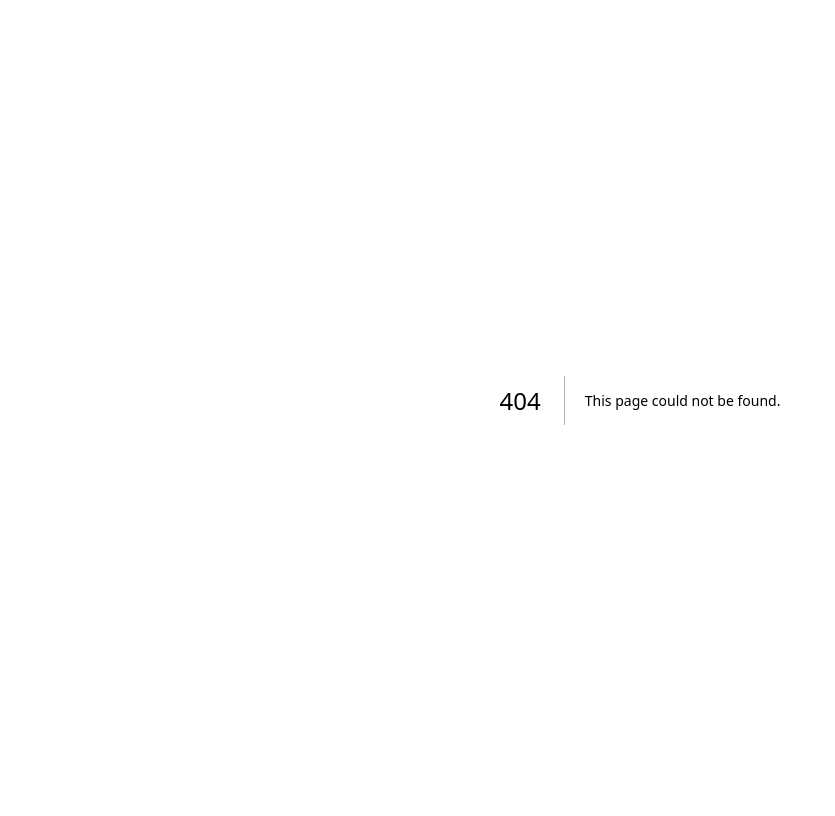
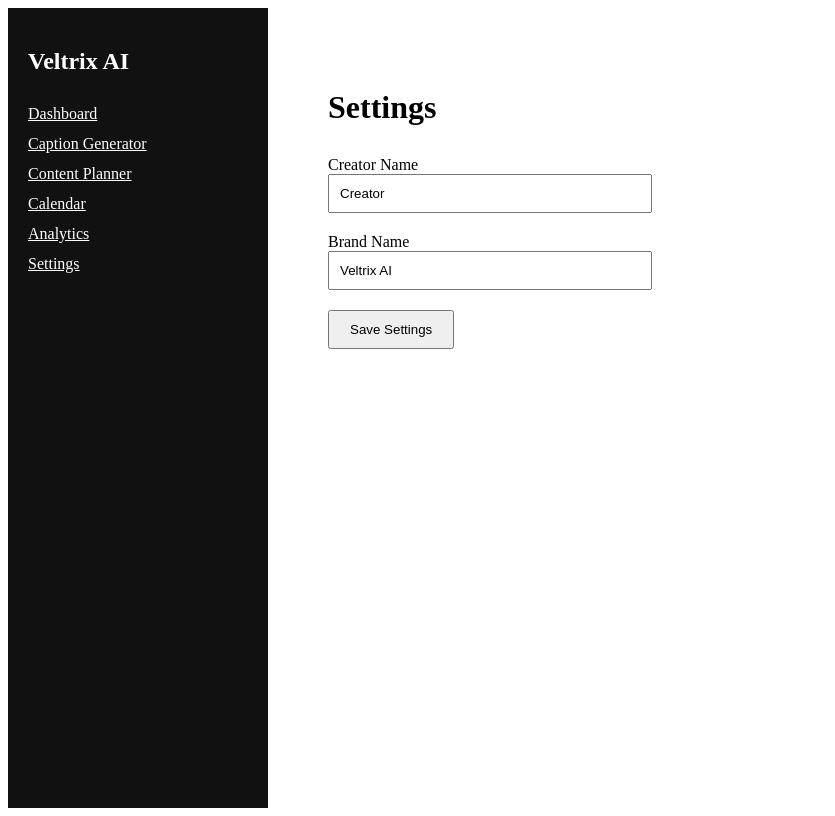
Before and after one commit to syedfaraz0099-sketch/veltrix-social-ai, a Next.js app in the folder frontend/: page /dashboard/settings in a window 1280 px wide. Before the commit this address had no page. Shown: the whole page, without its empty margins (0-835 px from the left). Built offline with nearby package versions, Linux system fonts and the light colour scheme.

Commit message:
Create page.tsx

```diff
--- /dev/null
+++ b/frontend/app/dashboard/settings/page.tsx
@@ -0,0 +1,50 @@
+"use client"
+
+import { useState } from "react"
+
+export default function SettingsPage() {
+
+  const [name, setName] = useState("Creator")
+  const [brand, setBrand] = useState("Veltrix AI")
+
+  const saveSettings = () => {
+    alert("Settings saved!")
+  }
+
+  return (
+    <div style={{ padding: "20px" }}>
+      <h1>Settings</h1>
+
+      <div style={{ marginTop: "30px" }}>
+
+        <div style={{ marginBottom: "20px" }}>
+          <label>Creator Name</label>
+          <br/>
+          <input
+            value={name}
+            onChange={(e)=>setName(e.target.value)}
+            style={{ padding:"10px", width:"300px" }}
+          />
+        </div>
+
+        <div style={{ marginBottom: "20px" }}>
+          <label>Brand Name</label>
+          <br/>
+          <input
+            value={brand}
+            onChange={(e)=>setBrand(e.target.value)}
+            style={{ padding:"10px", width:"300px" }}
+          />
+        </div>
+
+        <button
+          onClick={saveSettings}
+          style={{ padding:"10px 20px", cursor:"pointer" }}
+        >
+          Save Settings
+        </button>
+
+      </div>
+    </div>
+  )
+}
```
